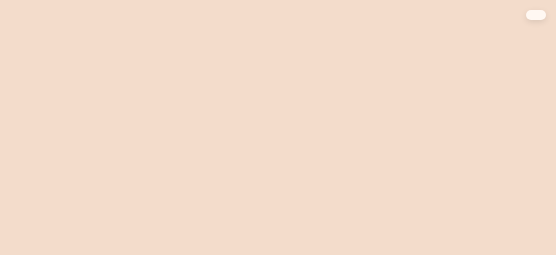
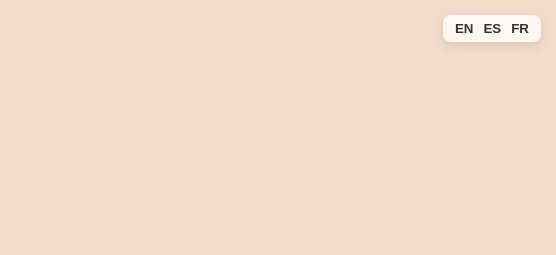
Before and after one commit to Rudy123-35/landing, a plain HTML site: page index.html in a window 1280 px wide. Shown: the top 255 px of the page, 724-1280 px from the left. Drawn offline with Linux system fonts and the light colour scheme.

Commit message:
Add files via upload

```diff
--- a/index.html
+++ b/index.html
@@ -1,8 +1,9 @@
+
 <!DOCTYPE html>
 <html lang="en">
 <head>
   <meta charset="UTF-8" />
-  <meta name="viewport" content="width=device-width, initial-scale=1.0" />
+  <meta name="viewport" content="width=device-width, initial-scale=1.0"/>
   <title>ASAA - Aesthetic Surgery AI Agency</title>
 
   <!-- Google Translate Script -->
@@ -10,9 +11,18 @@
     function googleTranslateElementInit() {
       new google.translate.TranslateElement({
         pageLanguage: 'en',
-        includedLanguages: 'es',
-        layout: google.translate.TranslateElement.InlineLayout.SIMPLE
+        includedLanguages: 'en,es,fr',
+        layout: google.translate.TranslateElement.InlineLayout.SIMPLE,
+        autoDisplay: false
       }, 'google_translate_element');
+    }
+
+    function changeLanguage(lang) {
+      const select = document.querySelector('.goog-te-combo');
+      if (select) {
+        select.value = lang;
+        select.dispatchEvent(new Event('change'));
+      }
     }
   </script>
   <script type="text/javascript" src="//translate.google.com/translate_a/element.js?cb=googleTranslateElementInit"></script>
@@ -39,16 +49,36 @@
       line-height: 1.6;
     }
 
-    #translate-widget {
-      position: absolute;
-      top: 10px;
-      right: 10px;
+    /* Modern language switcher */
+    #language-selector {
+      position: fixed;
+      top: 15px;
+      right: 15px;
       z-index: 9999;
+      background-color: #fff8f2;
+      border-radius: 8px;
+      box-shadow: 0 4px 12px rgba(0,0,0,0.1);
+      display: flex;
+      gap: 10px;
+      padding: 6px 12px;
       font-size: 0.9rem;
-      background: #fff8f2;
-      border-radius: 6px;
-      padding: 5px 10px;
-      box-shadow: 0 2px 6px rgba(0, 0, 0, 0.1);
+    }
+
+    #language-selector button {
+      background: none;
+      border: none;
+      cursor: pointer;
+      font-weight: bold;
+      color: #333;
+      transition: color 0.3s;
+    }
+
+    #language-selector button:hover {
+      color: #000;
+    }
+
+    #google_translate_element {
+      display: none;
     }
 
     header {
@@ -170,9 +200,14 @@
   </style>
 </head>
 <body>
-  <!-- Botón de traducción -->
-  <div id="translate-widget">
-    <div id="google_translate_element"></div>
+  <!-- Hidden Google Translate Element -->
+  <div id="google_translate_element"></div>
+
+  <!-- Modern Language Selector -->
+  <div id="language-selector">
+    <button onclick="changeLanguage('en')">EN</button>
+    <button onclick="changeLanguage('es')">ES</button>
+    <button onclick="changeLanguage('fr')">FR</button>
   </div>
 
   <header>
```
